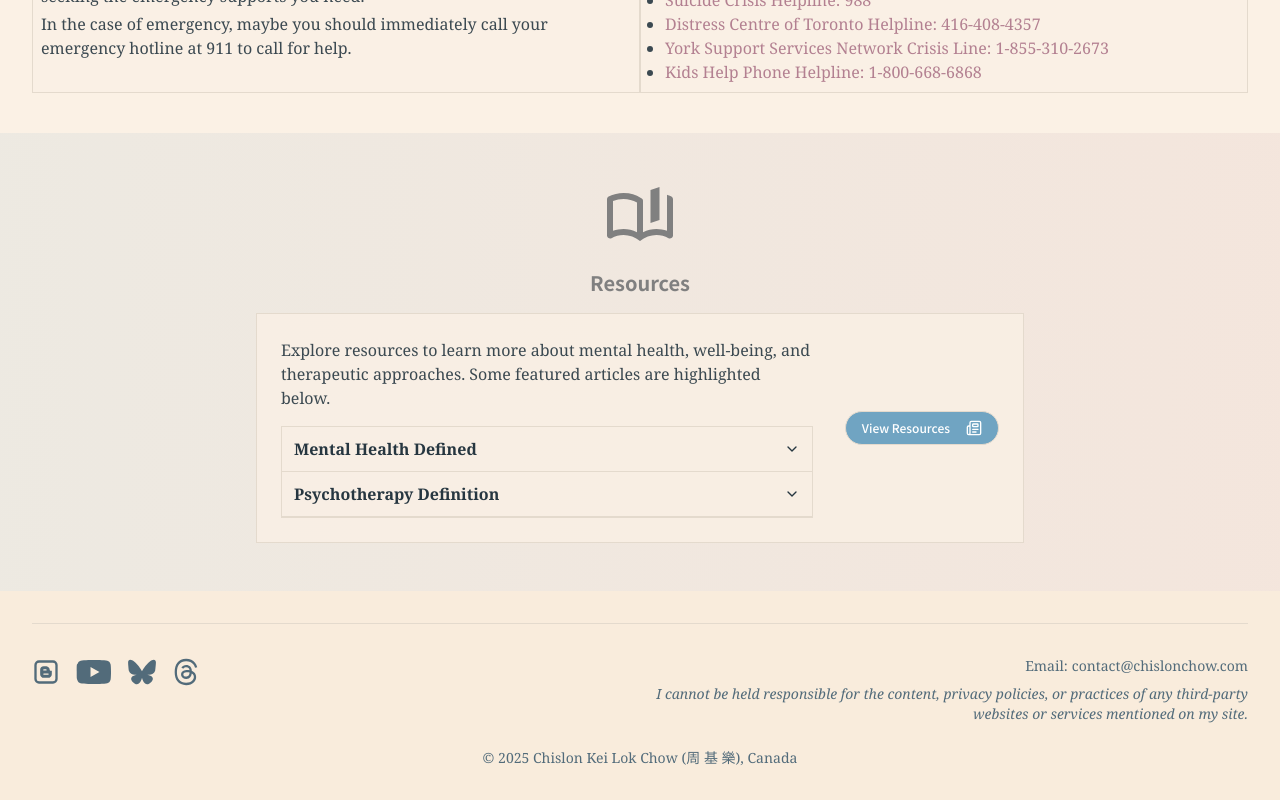
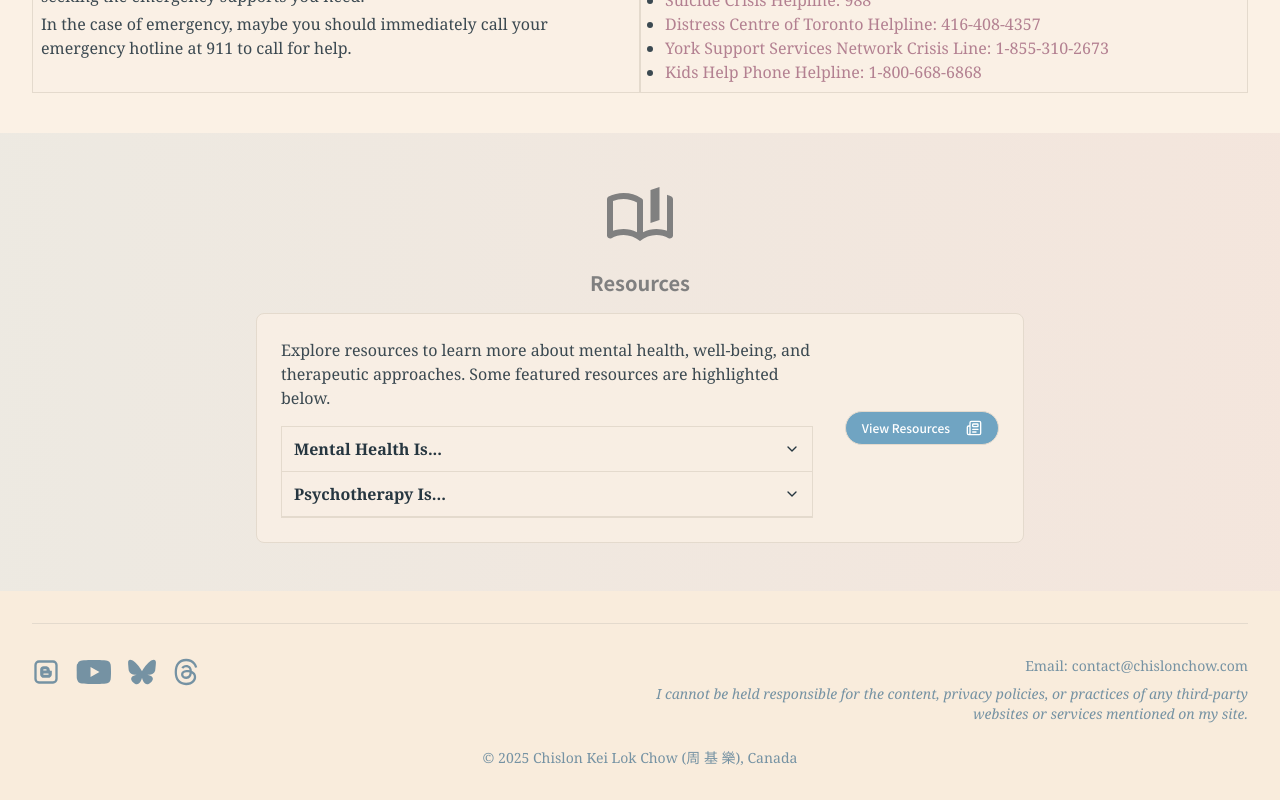
Before and after one commit to chislonchow/chislonchow.github.io, a Next.js app: page / in a window 1280 px wide. Shown: the part 1123-1923 px from the top of the page. Built offline with nearby package versions, Linux system fonts and the light colour scheme.

Commit message:
Look tweaks

```diff
--- a/src/app/globals.css
+++ b/src/app/globals.css
@@ -21,7 +21,7 @@
     --secondary-foreground: 202 20% 30%;
 
     --muted: 33 71% 88%;
-    --muted-foreground: 202 20% 40%;
+    --muted-foreground: 202 20% 55%; /* Made lighter */
 
     --accent: 340 25% 60%; /* #B88DA0 Darker dusty rose */
     --accent-foreground: 0 0% 10%; /* Dark text on accent */
@@ -33,47 +33,7 @@
     --input: 33 30% 88%; /* Lighter input border color */
     --ring: 202 40% 60%; /* Primary color for rings - Adjusted to match new primary */
 
-    --chart-1: 12 76% 61%;
-    --chart-2: 173 58% 39%;
-    --chart-3: 197 37% 24%;
-    --chart-4: 43 74% 66%;
-    --chart-5: 27 87% 67%;
     --radius: 0.5rem;
-  }
-
-  .dark {
-    /* Define dark mode colors if needed, for now keep them similar or adapt based on a dark theme strategy */
-    --background: 202 20% 15%; /* Dark blue-gray */
-    --foreground: 33 71% 90%; /* Light beige text */
-
-    --card: 202 20% 18%;
-    --card-foreground: 33 71% 90%;
-
-    --popover: 202 20% 12%;
-    --popover-foreground: 33 71% 90%;
-
-    --primary: 202 40% 60%; /* Soft blue - can remain same or be adjusted */
-    --primary-foreground: 0 0% 10%; /* Dark text for better contrast on soft blue in dark mode */
-
-    --secondary: 202 20% 22%;
-    --secondary-foreground: 33 71% 85%;
-
-    --muted: 202 20% 25%;
-    --muted-foreground: 33 71% 70%;
-
-    --accent: 340 25% 60%; /* Darker dusty rose - consistent with light theme adjustment */
-    --accent-foreground: 0 0% 100%; /* White/light text on accent in dark mode */
-
-    --border: 202 20% 30%;
-    --input: 202 20% 28%;
-    --ring: 202 40% 70%; /* Adjusted to match new primary logic for dark theme */
-
-    /* chart colors for dark mode */
-    --chart-1: 220 70% 50%;
-    --chart-2: 160 60% 45%;
-    --chart-3: 30 80% 55%;
-    --chart-4: 280 65% 60%;
-    --chart-5: 340 75% 55%;
   }
 }
 
--- a/src/app/home/home-page-client-contents.tsx
+++ b/src/app/home/home-page-client-contents.tsx
@@ -455,7 +455,7 @@ export default function HomePageClientContents({
           <h2 id={psychotherapyApproachTitleId} className="sr-only">
             {sectionPsychotherapyApproachLabelText}
           </h2>
-          <Card className="max-w-3xl mx-auto bg-[#eeeeee] p-1 sm:p-2 border rounded-none">
+          <Card className="max-w-3xl mx-auto bg-[#eeeeee] p-1 sm:p-2 border">
             <CardContent className="p-1.5 sm:p-2.5 text-center">
               <p
                 className={cn(
@@ -571,7 +571,7 @@ export default function HomePageClientContents({
                   {crisisCard1TitleText}
                 </CardTitle>
               </CardHeader>
-              <CardContent className="p-0.5 flex-grow font-body text-foreground/90">
+              <CardContent className="p-0.5 flex-grow font-body text-foreground/90 text-left">
                 <p className="mb-1 text-sm sm:text-base leading-relaxed">
                   {crisisCard1P1Text}
                 </p>
@@ -662,7 +662,7 @@ export default function HomePageClientContents({
           >
             {ctaLabel}
           </h2>
-          <Card className="bg-background/80 border max-w-3xl mx-auto rounded-none">
+          <Card className="bg-background/80 border max-w-3xl mx-auto">
             <CardContent className="p-4 sm:p-6">
               <div className="sm:flex sm:items-center sm:gap-8">
                 <div className="mb-6 sm:mb-0 sm:flex-grow">
--- a/src/components/articles/article-card.tsx
+++ b/src/components/articles/article-card.tsx
@@ -44,7 +44,7 @@ export default function ArticleCard({ article }: ArticleCardProps) {
                 const categoryTranslation = translations[category];
                 const categoryText = (typeof categoryTranslation === 'object' && categoryTranslation !== null && typeof categoryTranslation[language] === "string" ? categoryTranslation[language] : (typeof categoryTranslation === 'string' ? categoryTranslation : '')) || category;
                 return (
-                  <Badge key={index} variant="outline" className="mr-1.5 mb-1.5 text-sm">
+                  <Badge key={index} variant="outline" className="mr-1.5 mb-1.5 text-xs">
                     <Tag className="w-3.5 h-3.5 mr-1" aria-hidden="true" />
                     {categoryText}
                   </Badge>
--- a/src/components/articles/article-list-client.tsx
+++ b/src/components/articles/article-list-client.tsx
@@ -13,6 +13,7 @@ import { useLanguage, type Language } from '@/contexts/language-context';
 import { Skeleton } from '@/components/ui/skeleton';
 import { Toolbar } from '@/components/ui/toolbar';
 import { useRouter } from 'next/navigation';
+import { cn } from "@/lib/utils";
 
 interface ArticleListClientProps {
   articles: Article[];
@@ -280,7 +281,12 @@ export default function ArticleListClient({ articles, currentPageFromUrl, basePa
                 >
                   <div className="flex items-center truncate mr-2">
                     <ListFilter className="h-4 w-4 mr-1.5 shrink-0" aria-hidden="true" />
-                    <span className="truncate">{getCategoryFilterText()}</span>
+                    <span className={cn(
+                      "truncate",
+                      selectedCategories.length === 0 && "text-muted-foreground"
+                    )}>
+                      {getCategoryFilterText()}
+                    </span>
                   </div>
                   <ChevronDown className="h-4 w-4 shrink-0 opacity-50" aria-hidden="true" />
                 </Button>
@@ -329,7 +335,7 @@ export default function ArticleListClient({ articles, currentPageFromUrl, basePa
                   aria-pressed={sortByPinned}
                   aria-label={prioritizePinnedTooltipText}
                 >
-                  <Star className={`h-4 w-4 ${sortByPinned ? 'fill-yellow-500 stroke-yellow-500' : 'text-foreground'}`} aria-hidden="true" />
+                  <Star className={cn('h-4 w-4', sortByPinned ? 'fill-yellow-500 stroke-yellow-500' : 'text-muted-foreground')} aria-hidden="true" />
                 </Button>
               </TooltipTrigger>
               <TooltipContent>
@@ -347,7 +353,7 @@ export default function ArticleListClient({ articles, currentPageFromUrl, basePa
                   aria-pressed={sortByFrontpageDisplay}
                   aria-label={prioritizeFrontpageToggleTooltipText}
                 >
-                  <Home className={`h-4 w-4 ${sortByFrontpageDisplay ? 'fill-primary stroke-primary' : 'text-foreground'}`} aria-hidden="true" />
+                  <Home className={cn('h-4 w-4', sortByFrontpageDisplay ? 'fill-primary stroke-primary' : 'text-muted-foreground')} aria-hidden="true" />
                 </Button>
               </TooltipTrigger>
               <TooltipContent>
--- a/src/content/articles/mental-health.yaml
+++ b/src/content/articles/mental-health.yaml
@@ -1,7 +1,7 @@
 
 title:
-  en: "Mental Health Defined"
-  zh: "心理健康定義"
+  en: "Mental Health Is..."
+  zh: "心理健康是..."
 description:
   en: "What is mental health? Discover definitions, cultural views, and key wellness qualities."
   zh: "心理健康是什麼？探索定義、文化觀點及關鍵健康特質。"
--- a/src/content/articles/psychotherapy.yaml
+++ b/src/content/articles/psychotherapy.yaml
@@ -1,7 +1,7 @@
 
 title:
-  en: "Psychotherapy Definition"
-  zh: "心理治療定義"
+  en: "Psychotherapy Is..."
+  zh: "心理治療是..."
 description:
   en: "What is psychotherapy? Understand its purpose, common reasons for seeking it, and how it can support mental well-being."
   zh: "心理治療是什麼？了解其目的、尋求治療的常見原因，以及它如何支持心理健康。"
--- a/src/content/translations/home.yaml
+++ b/src/content/translations/home.yaml
@@ -36,7 +36,7 @@ network1Title:
   en: "Open Path Collective"
   zh: "Open Path Collective"
 network1Desc:
-  en: "Providing affordable psychotherapy to those who need."
+  en: "Providing affordable psychotherapy to those in need."
   zh: "讓需要的人能以經濟實惠的價格進行心理治療。"
 network2Title:
   en: "Asian Mental Health Collective"
@@ -84,7 +84,7 @@ ctaTitle:
   en: "Resources"
   zh: "資源"
 ctaText:
-  en: "Explore resources to learn more about mental health, well-being, and therapeutic approaches. Some featured articles are highlighted below."
+  en: "Explore resources to learn more about mental health, well-being, and therapeutic approaches. Some featured resources are highlighted below."
   zh: "探索關於心理健康、身心健康和治療方法的資源。部分精選資源列於下方。"
 ctaButtonArticles:
   en: "View Resources"
```
